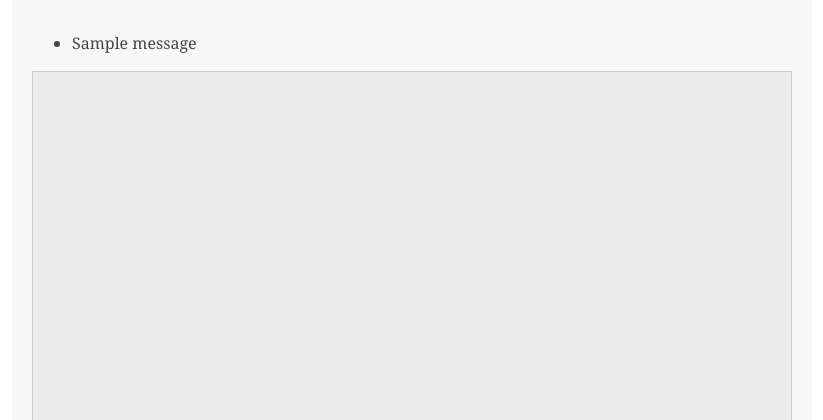
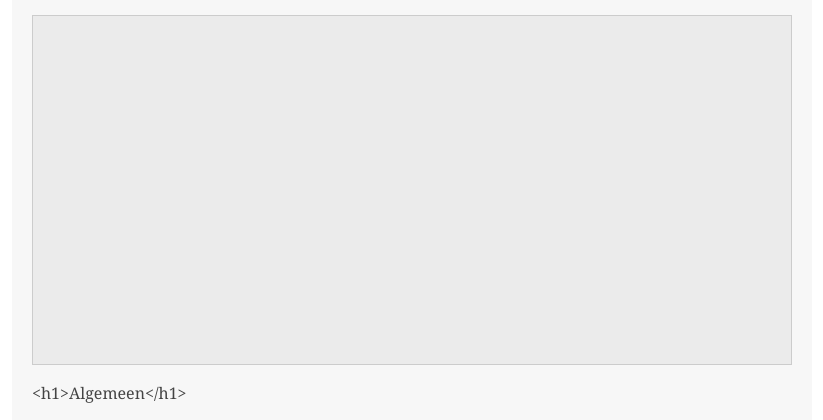
Before and after one commit to fbkarsdorp/roodkapje, a Flask app: page /annotate/1 in a window 1280 px wide. Shown: the part 177-597 px from the top of the page, without its empty margins (228-1051 px from the left). Run offline with Flask 2, Linux system fonts and the light colour scheme; a user stored in the database is signed in; tables that the repository leaves empty hold one stand-in row (values such as "Sample post"); one stand-in notice (Sample message) is shown; parts of the project's set-up code (start-up, migrations or seed data) failed here and were passed over.

Commit message:
remove flash messages

```diff
--- a/app/templates/base.html
+++ b/app/templates/base.html
@@ -37,15 +37,6 @@
   </header>
 
    <div class="contents">
-      {% with messages = get_flashed_messages() %}
-      {% if messages %}
-        <ul>
-        {% for message in messages %}
-            <li>{{ message }} </li>
-        {% endfor %}
-        </ul>
-      {% endif %}
-    {% endwith %}
     {% block content %}{% endblock %}
     </div>
 
```
